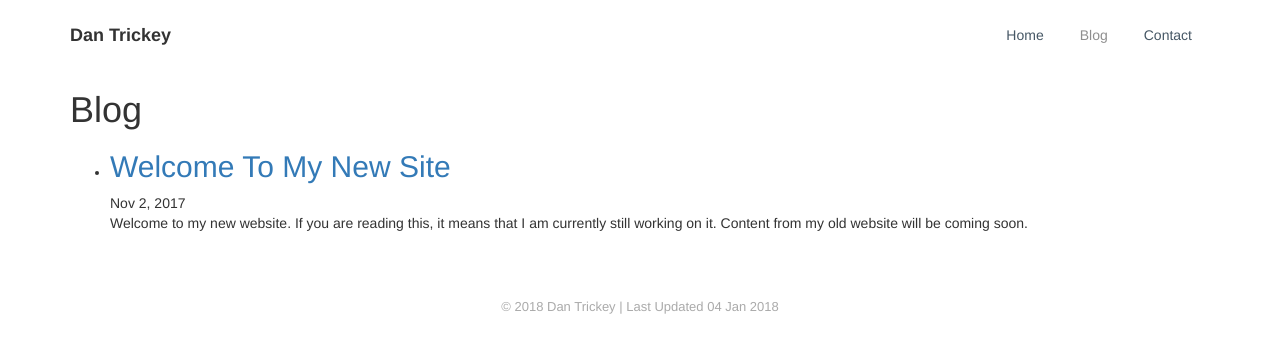
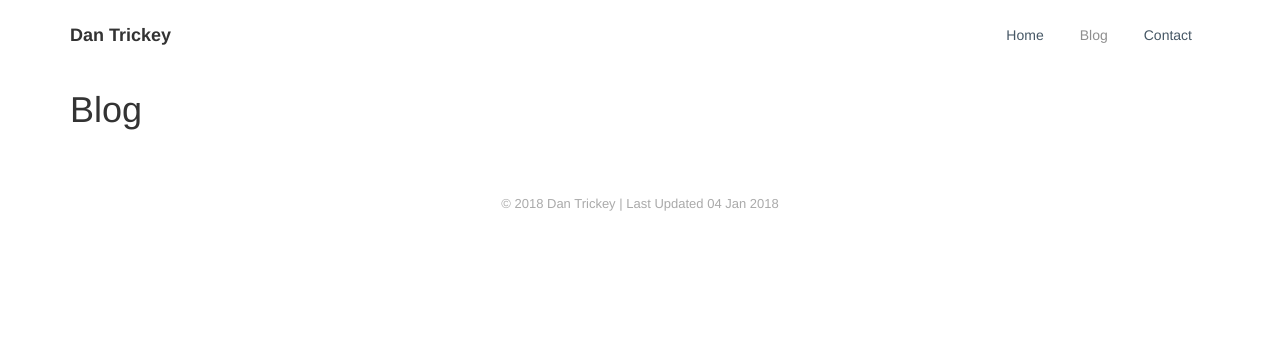
Before and after one commit to trickeydan/trickey.io, a Jekyll site: the page built from _pages/2-blog.html, in a window 1280 px wide. Shown: the top 353 px of the page. Built offline with Jekyll 4.4.1, drawn with Linux system fonts in a browser that asks for light colours; nearby versions of some CDN libraries.

Commit message:
Updated and fixed PoPost Layouts

```diff
--- a/_config.yml
+++ b/_config.yml
@@ -1,6 +1,6 @@
 title: Dan Trickey
-email: contact@trickey.xyz
-description: Dan Trickey's Webiste
+email: contact@trickey.io
+description: Dan Trickey's Website
 
 twitter_username: trickeydan
 github_username:  trickeydan
--- a/_pages/1-index.html
+++ b/_pages/1-index.html
@@ -17,7 +17,6 @@ menu: true
                     </p>
                     <div class="social">
                       <a href="https://github.com/trickeydan"><i class="fa fa-github"></i></a>
-
                     </div>
                 </div>
             </div>
--- a/_pages/2-blog.html
+++ b/_pages/2-blog.html
@@ -10,16 +10,13 @@ menu: true
 
   <ul class="post-list">
     {% for post in site.posts %}
-      <li>
         {% assign date_format = site.minima.date_format | default: "%b %-d, %Y" %}
-
-
-        <h2>
-          <a class="post-link" href="{{ post.url | relative_url }}">{{ post.title | escape }}</a>
-        </h2>
-        <span class="post-meta">{{ post.date | date: date_format }}</span>
-        <span class="post-meta">{{ post.excerpt }}</span>
-      </li>
+        <a href="{{ post.url | relative_url }}"><h2 class="post-link" >{{ post.title | escape }}</h2></a>
+        <div class="post-meta">{{ post.date | date: date_format }}</div>
+        </br>
+        <div class="post-meta">{{ post.content | truncatewords:350 }}</div>
+        <a href="{{ post.url | relative_url }}" class="btn btn-lg btn-primary">Read More</a>
+        <hr>
     {% endfor %}
   </ul>
 </div>
--- a/_posts/2017-11-2-Welcome-To-My-New-Site.md
+++ /dev/null
@@ -1,6 +0,0 @@
----
-layout: post
----
-
-Welcome to my new website. If you are reading this, it means that I am currently still working on it.
-Content from my old website will be coming soon.
```
Also changed, not shown: _layouts/page.html (+5 -8 lines), _layouts/post.html (+1 -6 lines).
